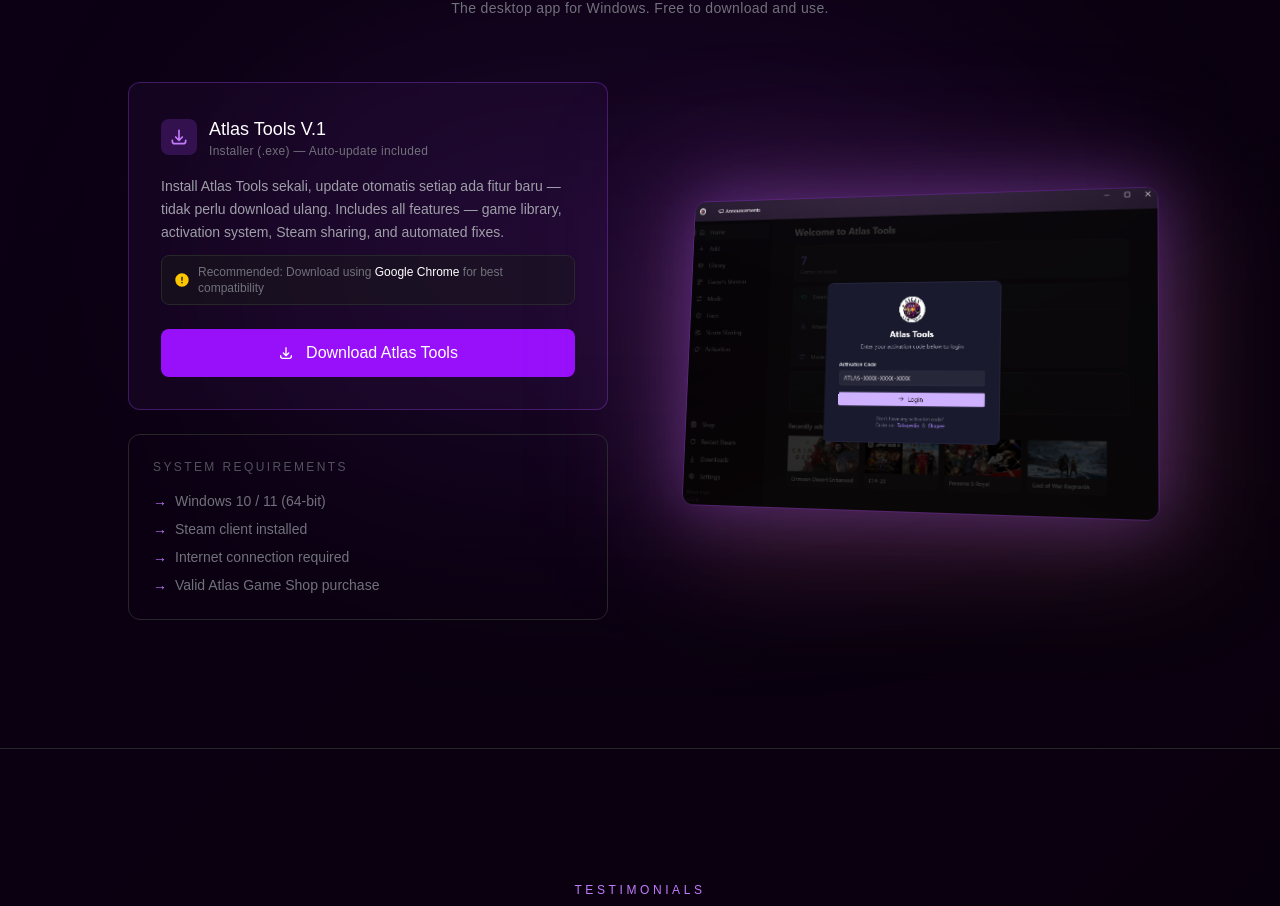
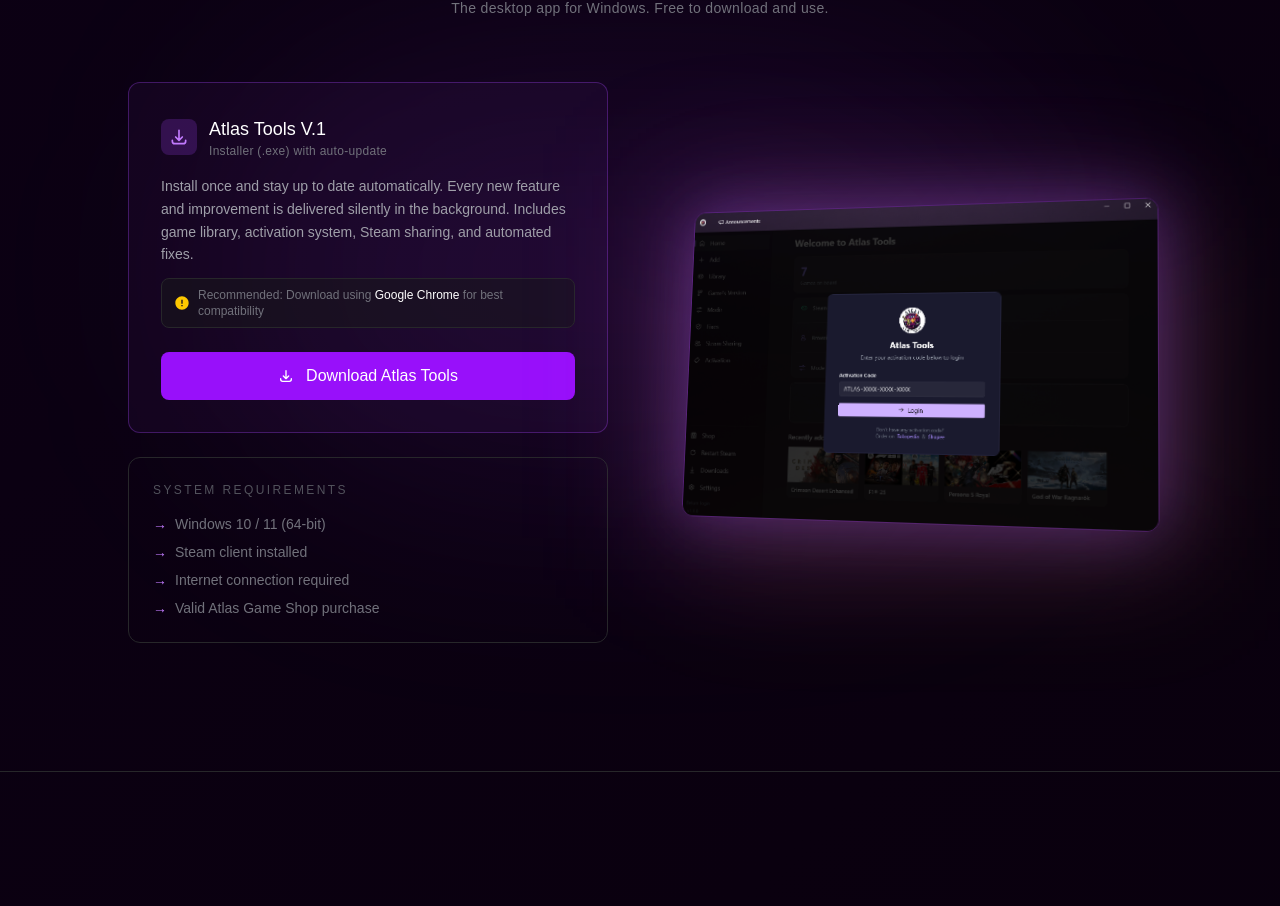
Before and after one commit to atlasjamsuy123/atlas-website, a Next.js app: page / in a window 1280 px wide. Shown: the part 6376-7282 px from the top of the page. Built offline with nearby package versions, Linux system fonts and the light colour scheme.

Commit message:
Update web

```diff
--- a/app/components/DownloadButton.tsx
+++ b/app/components/DownloadButton.tsx
@@ -3,7 +3,7 @@
 export default function DownloadButton() {
   const handleDownload = () => {
     const a = document.createElement("a");
-    a.href = "https://github.com/atlasjamsuy123/Atlas-Tools-Update/releases/download/v1.1.0/AtlasTools-win-Setup.exe";
+    a.href = "https://github.com/atlasjamsuy123/Atlas-tools-Update/releases/latest/download/AtlasTools-win-Setup.exe";
     a.download = "AtlasTools-win-Setup.exe";
     document.body.appendChild(a);
     a.click();
--- a/app/page.tsx
+++ b/app/page.tsx
@@ -465,12 +465,12 @@
                     </div>
                     <div>
                       <div className="text-white font-light text-lg">Atlas Tools V.1</div>
-                      <div className="text-zinc-500 text-xs tracking-wide">Installer (.exe) — Auto-update included</div>
+                      <div className="text-zinc-500 text-xs tracking-wide">Installer (.exe) with auto-update</div>
                     </div>
                   </div>
 
                   <p className="text-zinc-400 text-sm leading-relaxed mb-3">
-                    Install Atlas Tools sekali, update otomatis setiap ada fitur baru — tidak perlu download ulang. Includes all features — game library, activation system, Steam sharing, and automated fixes.
+                    Install once and stay up to date automatically. Every new feature and improvement is delivered silently in the background. Includes game library, activation system, Steam sharing, and automated fixes.
                   </p>
 
                   <div className="flex items-center gap-2 mb-6 text-xs text-zinc-500 bg-zinc-900/50 border border-zinc-800 rounded-lg px-3 py-2">
```
